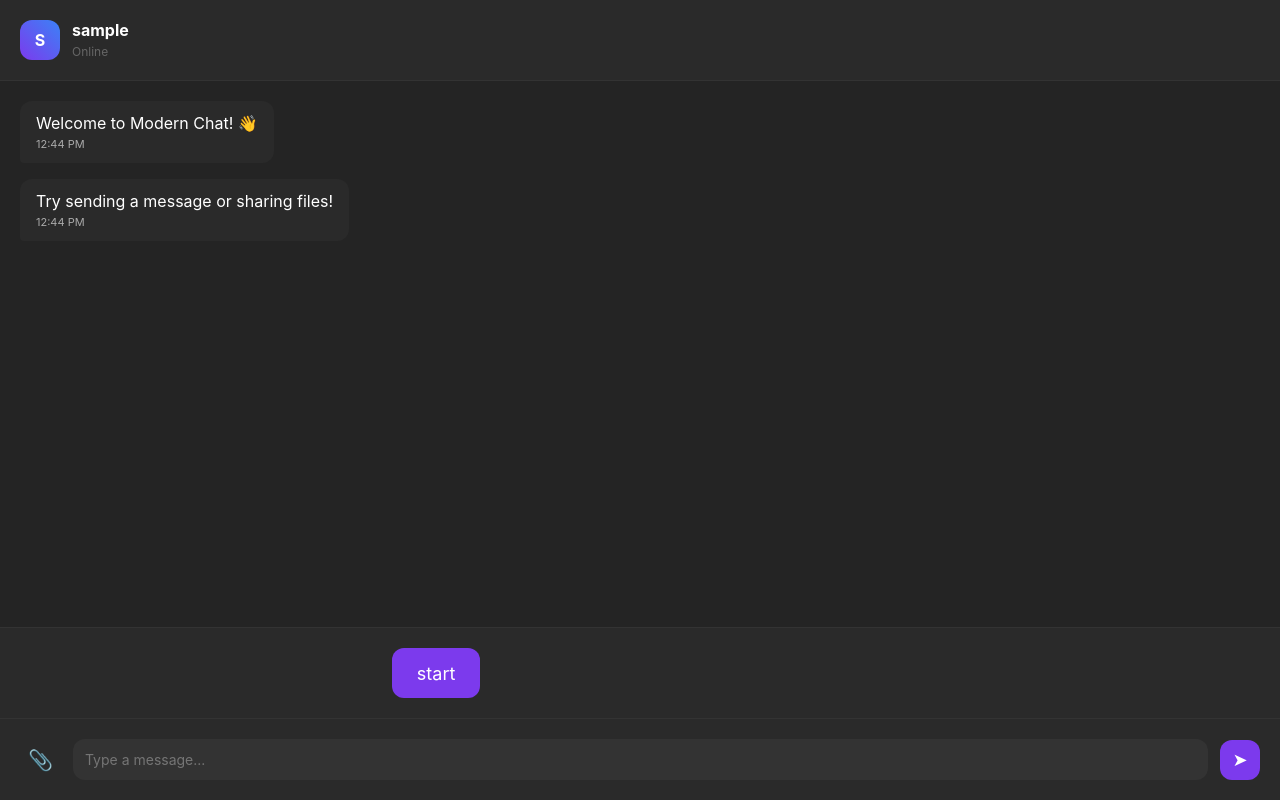
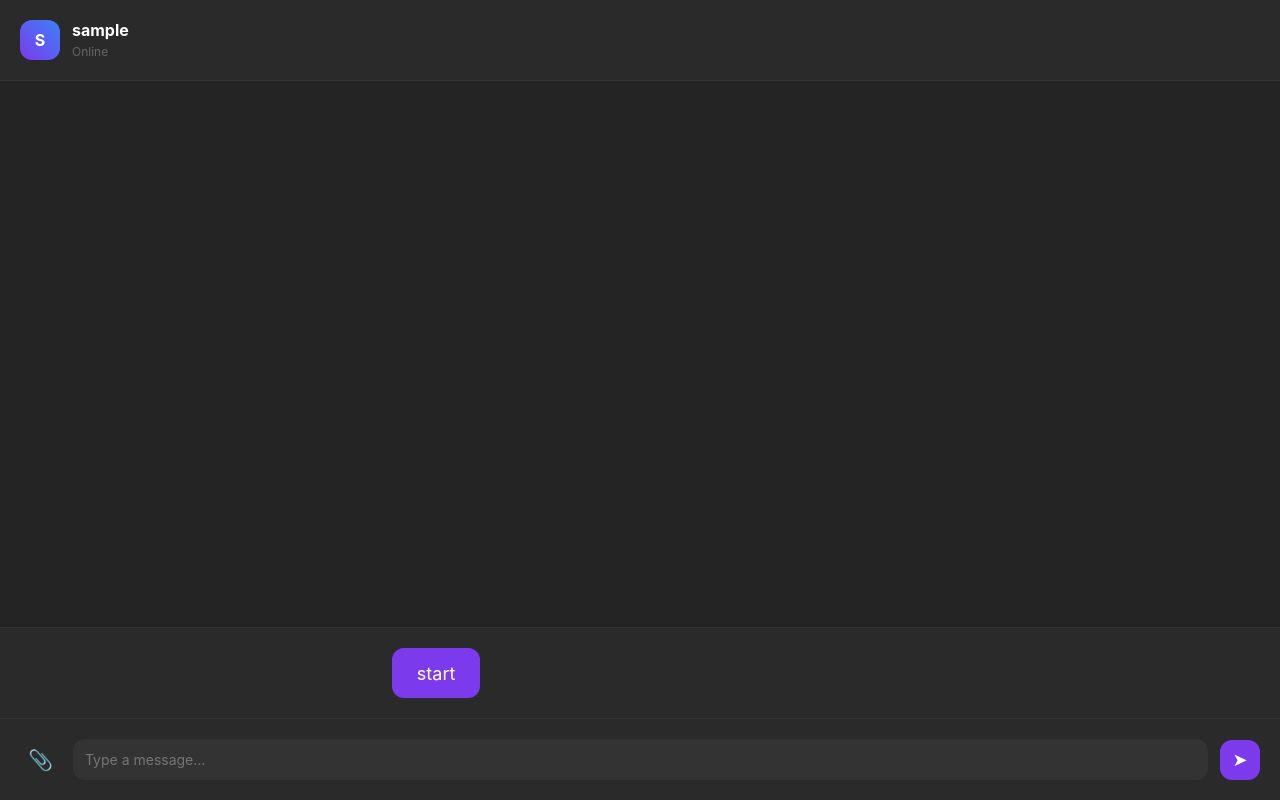
Before and after one commit to Khelendrameena/Chaton, a Flask app: page /chat in a window 1280 px wide. Run offline with Flask 3, Linux system fonts and the light colour scheme; the visitor is signed in with stand-in values (Sample User, id 1); some libraries are stand-ins or nearby versions.

Commit message:
Update chat.html

```diff
--- a/templates/chat.html
+++ b/templates/chat.html
@@ -584,8 +584,8 @@ socket.on('message', function(data) {
         });
 
         // Add initial messages
-        addMessage('Welcome to Modern Chat! 👋', 'received')
-        addMessage('Try sending a message or sharing files!', 'received');
+        //addMessage('Welcome to Modern Chat! 👋', 'received')
+        //addMessage('Try sending a message or sharing files!', 'received');
     </script>
 </body>
 </html>
```
